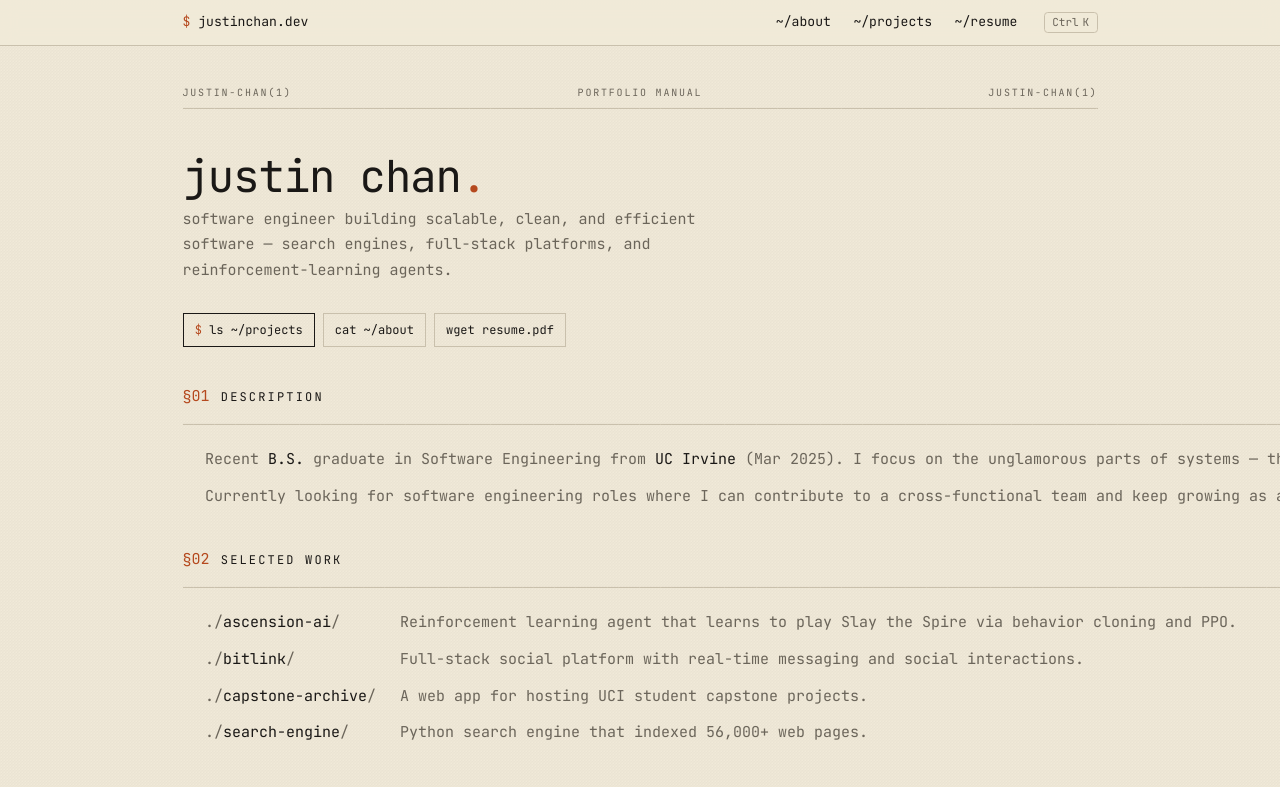
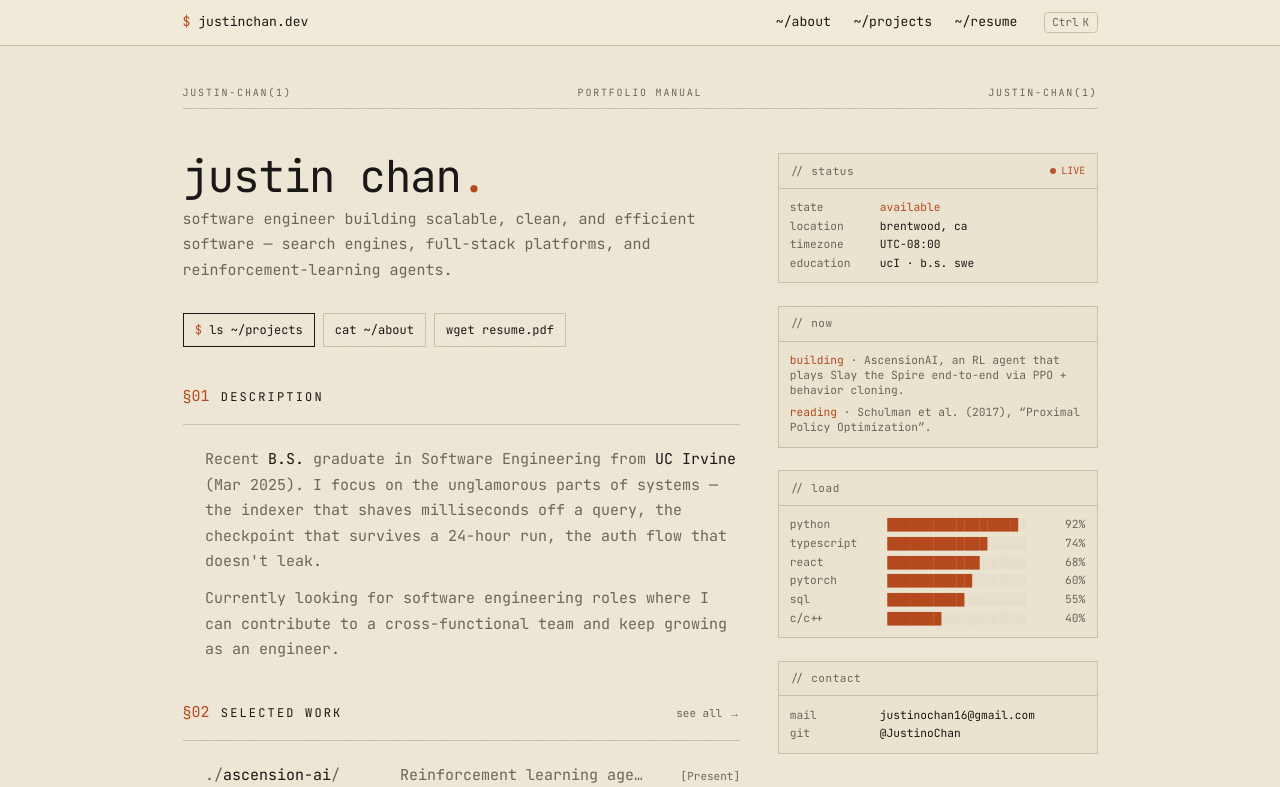
Before and after one commit to JustinoChan/Website, a Next.js app: page / in a window 1280 px wide. Shown: the top 787 px of the page. Built offline with nearby package versions, Linux system fonts and the light colour scheme.

Commit message:
Fix homepage two-column layout by preventing grid blowout on left column

```diff
--- a/app/page.tsx
+++ b/app/page.tsx
@@ -44,7 +44,7 @@ export default function HomePage() {
 
       <div className="grid grid-cols-1 lg:grid-cols-[1fr_320px] gap-10 mt-10">
         {/* LEFT — primary content */}
-        <div>
+        <div className="min-w-0">
           <h1 className="text-[var(--color-fg)] text-[40px] sm:text-[44px] leading-[1.05] tracking-tight">
             justin chan
             <span className="text-[var(--color-accent)]">.</span>
```
